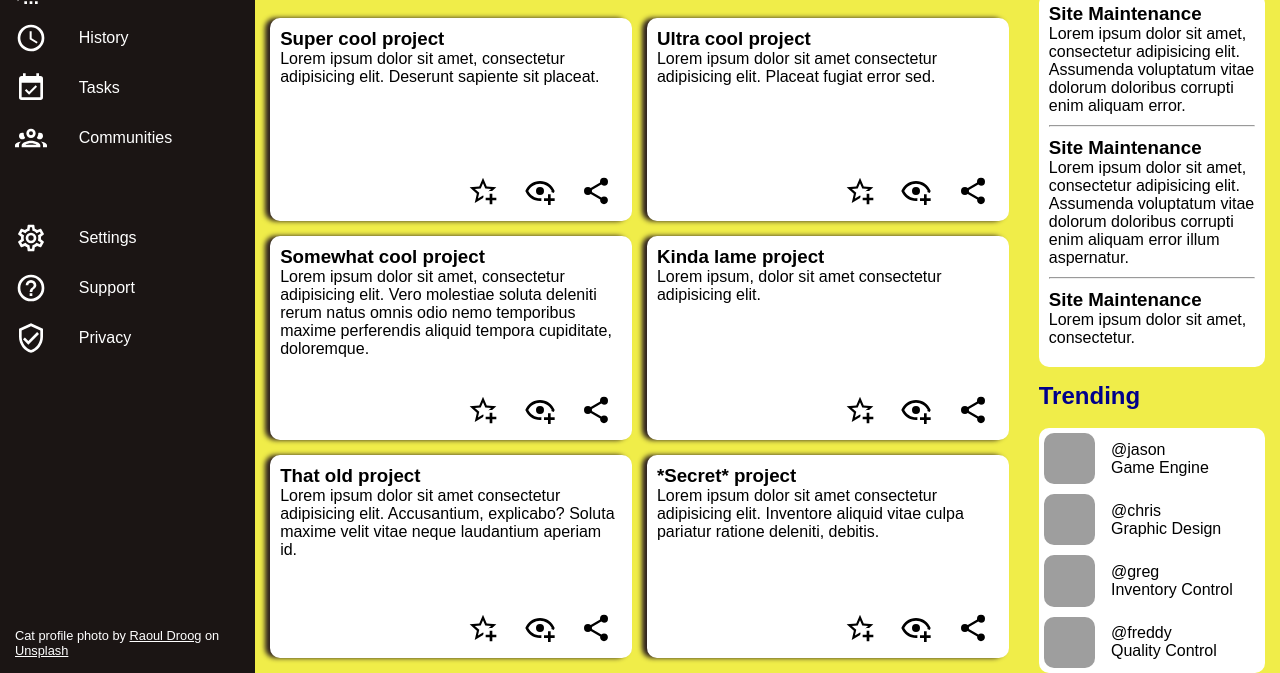
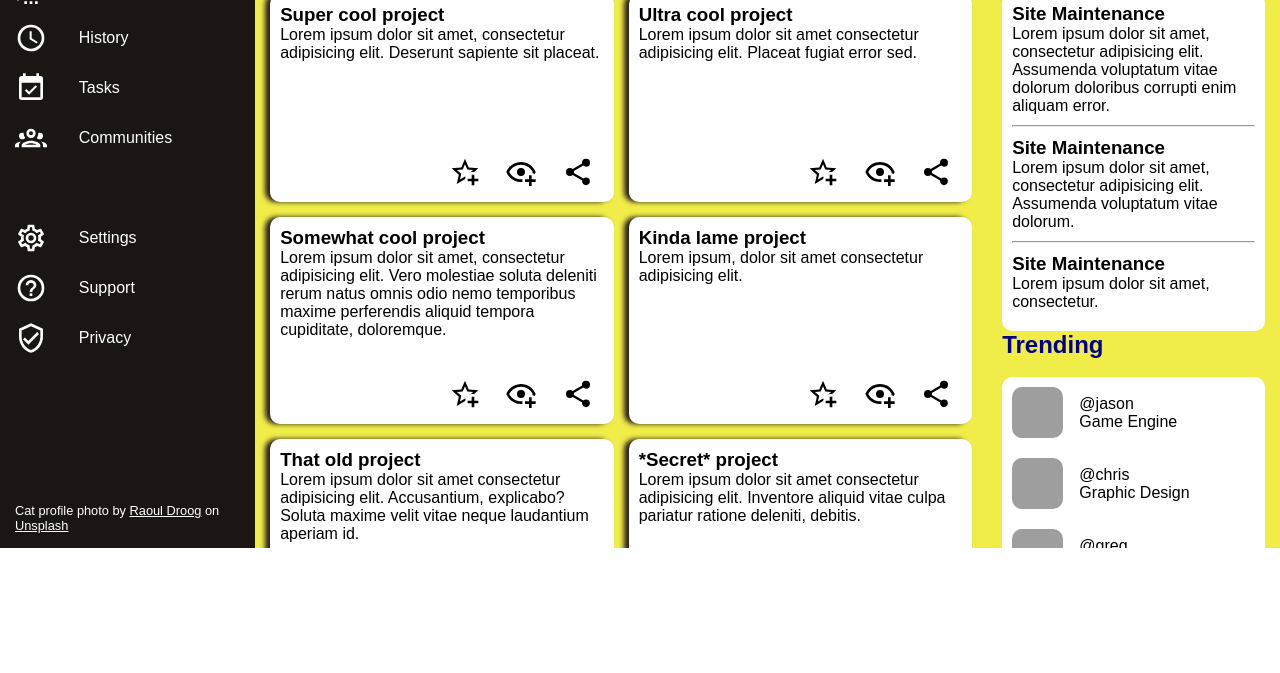
Before and after one commit to young-derek/odin-admin-dashboard, a plain HTML site: page index.html in a window 1280 px wide. Shown: the part 252-925 px from the top of the page. After the commit the page ends 800 px from the top, so only its background shows below. Drawn offline with Linux system fonts and the light colour scheme; grey boxes are pictures that could not be loaded.

Commit message:
Minor style changes

```diff
--- a/index.html
+++ b/index.html
@@ -167,8 +167,7 @@
                         <hr>
                         <div class="announcement-item">
                             <h3>Site Maintenance</h3>
-                            <p>Lorem ipsum dolor sit amet, consectetur adipisicing elit. Assumenda voluptatum vitae dolorum
-                                doloribus corrupti enim aliquam error illum aspernatur.</p>
+                            <p>Lorem ipsum dolor sit amet, consectetur adipisicing elit. Assumenda voluptatum vitae dolorum.</p>
                             </div>
                             <hr>
                         <div class="announcement-item">
--- a/styles.css
+++ b/styles.css
@@ -136,16 +136,16 @@ img {
     grid-column: 2 / 3;
     grid-row: 2 / 3;
     display: grid;
-    grid-template-columns: 3fr 1fr;
+    grid-template-columns: 2.5fr 1fr;
     grid-template-rows: 1fr;
-
+    overflow: auto;
 }
 
 .projects-section {
     grid-column: 1 / 2;
     display: grid;
     grid-template-columns: 1fr 1fr;
-    grid-template-rows: 3rem repeat(3, 1fr);
+    grid-template-rows: 1.5rem repeat(3, 1fr);
     gap: 15px;
     padding: 15px;
 }
@@ -178,7 +178,7 @@ img {
 }
 
 .announcements-section {
-    padding: 15px;
+    padding: 15px 15px 0 15px;
 }
 
 .announcement-item,
@@ -199,8 +199,8 @@ img {
 
 .trending-item {
     display: grid;
-    padding: 5px;
-    grid-template-columns: 1fr 3fr;
+    padding: 10px;
+    grid-template-columns: 1fr 4fr;
     align-items: center;
     gap: 1rem;
 }
```
